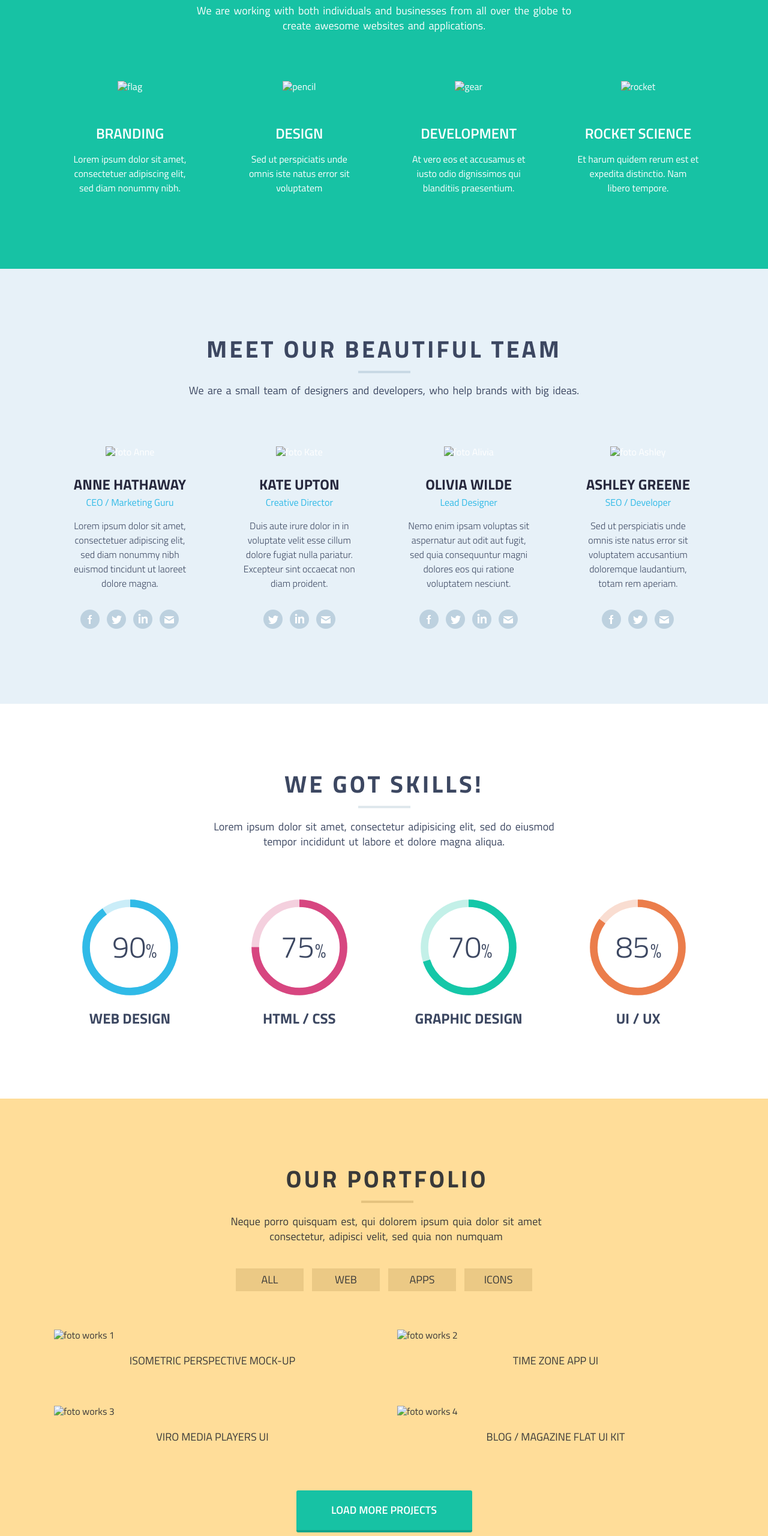
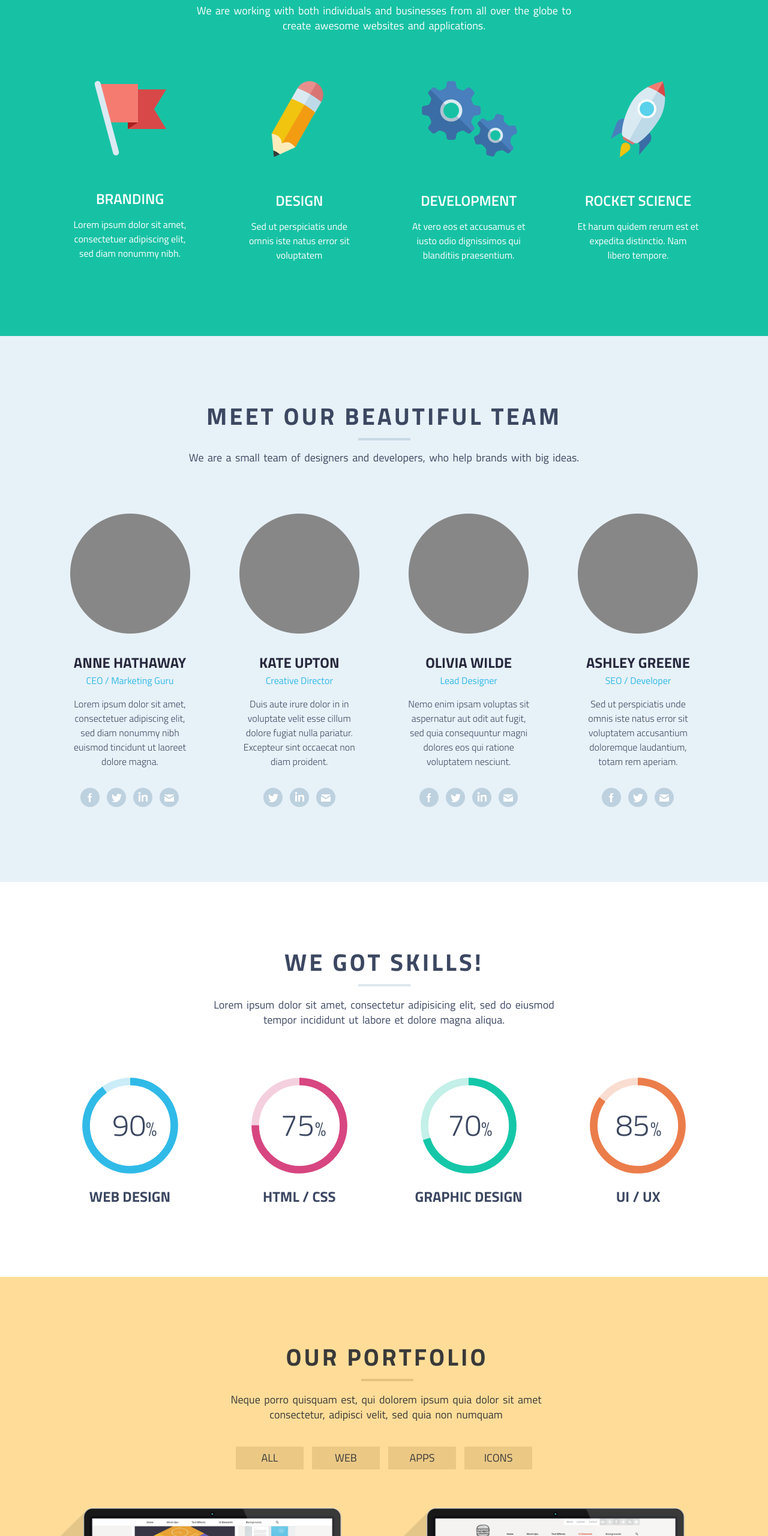
Before and after one commit to Semen2022/Cuda, a plain HTML site: page index.html in a window 1280 px wide. Shown: the part 800-3360 px from the top of the page at 60% size. Drawn offline with Linux system fonts and the light colour scheme.

Commit message:
Поправлены пути в img.

```diff
--- a/index.html
+++ b/index.html
@@ -45,7 +45,7 @@
                 </h6>
                 <div class="block__items">
                     <div class="block__item">
-                        <img class="img_service" src="../WebSite/img/flag.png" alt="flag">
+                        <img class="img_service" src="img/flag.png" alt="flag">
                         <h3>Branding</h3>
                         <div class="description">
                             Lorem ipsum dolor sit amet,
@@ -54,7 +54,7 @@
                         </div>
                     </div>
                     <div class="block__item">
-                        <img class="img_service" src="../WebSite/img/pencil.png" alt="pencil">
+                        <img class="img_service" src="img/pencil.png" alt="pencil">
                         <h3>Design</h3>
                         <div class="description">
                             Sed ut perspiciatis
@@ -63,7 +63,7 @@
                         </div>
                     </div>
                     <div class="block__item">
-                        <img class="img_service" src="../WebSite/img/gear.png" alt="gear">
+                        <img class="img_service" src="img/gear.png" alt="gear">
                         <h3>Development</h3>
                         <div class="description">
                             At vero eos et accusamus et
@@ -72,7 +72,7 @@
                         </div>
                     </div>
                     <div class="block__item">
-                        <img class="img_service" src="../WebSite/img/rocket.png" alt="rocket">
+                        <img class="img_service" src="img/rocket.png" alt="rocket">
                         <h3>ROCKET SCIENCE</h3>
                         <div class="description">
                             Et harum quidem rerum est
@@ -94,7 +94,7 @@
                 </h6>
                 <div class="block__items">
                     <div class="block__item">
-                        <img class="img_team" src="../WebSite/img/Base.png" alt="foto Anne">
+                        <img class="img_team" src="img/Base.png" alt="foto Anne">
                         <h3>ANNE HATHAWAY</h3>
                         <h4>CEO / Marketing Guru</h4>
                         <div class="description">
@@ -111,7 +111,7 @@
                         </div>
                     </div>
                     <div class="block__item">
-                        <img class="img_team" src="../WebSite/img/Base.png" alt="foto Kate">
+                        <img class="img_team" src="img/Base.png" alt="foto Kate">
                         <h3>Kate Upton</h3>
                         <h4>Creative Director</h4>
                         <div class="description">
@@ -126,7 +126,7 @@
                         </div>
                     </div>
                     <div class="block__item">
-                        <img class="img_team" src="../WebSite/img/Base.png" alt="foto Alivia">
+                        <img class="img_team" src="img/Base.png" alt="foto Alivia">
                         <h3>Olivia Wilde</h3>
                         <h4>Lead Designer</h4>
                         <div class="description">
@@ -142,7 +142,7 @@
                         </div>
                     </div>
                     <div class="block__item">
-                        <img class="img_team" src="../WebSite/img/Base.png" alt="foto Ashley">
+                        <img class="img_team" src="img/Base.png" alt="foto Ashley">
                         <h3>Ashley Greene</h3>
                         <h4>SEO / Developer</h4>
                         <div class="description">
@@ -231,19 +231,19 @@
 
                 <div class="pf_block__items">
                     <div class="pf_block__item">
-                        <a href="./pages/all.html"><img class="portfolio_img" src="../WebSite/img/1.png" alt="foto works 1"></a>
+                        <a href="./pages/all.html"><img class="portfolio_img" src="img/1.png" alt="foto works 1"></a>
                         <h3><a href="./pages/all.html">Isometric Perspective Mock-Up</a></h3>
                     </div>
                     <div class="pf_block__item">
-                        <a href="./pages/web.html"><img class="portfolio_img" src="../WebSite/img/2.png" alt="foto works 2"></a>
+                        <a href="./pages/web.html"><img class="portfolio_img" src="img/2.png" alt="foto works 2"></a>
                         <h3><a href="./pages/web.html">Time Zone App UI</a></h3>
                     </div>
                     <div class="pf_block__item">
-                        <a href="./pages/apps.html"><img class="portfolio_img" src="../WebSite/img/3.png" alt="foto works 3"></a>
+                        <a href="./pages/apps.html"><img class="portfolio_img" src="img/3.png" alt="foto works 3"></a>
                         <h3><a href="./pages/apps.html">Viro Media Players UI</a></h3>
                     </div>
                     <div class="pf_block__item">
-                        <a href="./pages/icons.html"><img class="portfolio_img" src="../WebSite/img/4.png" alt="foto works 4"></a>
+                        <a href="./pages/icons.html"><img class="portfolio_img" src="img/4.png" alt="foto works 4"></a>
                         <h3><a href="./pages/icons.html">Blog / Magazine Flat UI Kit</a></h3>
                     </div>
                 </div>
@@ -261,7 +261,7 @@
                 </h6>
                 <div class="pf_block__items">
                     <div class="aboutUs_block__item">
-                        <img class="abouteUs_img" src="../WebSite/img/BaseAboutUs1.png" alt="photo of a person 1">
+                        <img class="abouteUs_img" src="img/BaseAboutUs1.png" alt="photo of a person 1">
                         <div class="noute">
                             <p class="feedback">“Nullam dapibus blandit orci, viverra
                                 gravida dui lobortis eget. Maecenas fringilla urna
@@ -271,7 +271,7 @@
                         </div>
                     </div>
                     <div class="aboutUs_block__item">
-                        <img class="abouteUs_img" src="../WebSite/img/BaseAboutUs2.png" alt="photo of a person 2">
+                        <img class="abouteUs_img" src="img/BaseAboutUs2.png" alt="photo of a person 2">
                         <div class="noute">
                             <p class="feedback">“Vivamus luctus urna sed urna ultricies ac tempor dui sagittis.
                                 In condimentum facilisis porta.”</p>
@@ -280,7 +280,7 @@
                         </div>
                     </div>
                     <div class="aboutUs_block__item">
-                        <img class="abouteUs_img" src="../WebSite/img/BaseAboutUs3.png" alt="photo of a person 3">
+                        <img class="abouteUs_img" src="img/BaseAboutUs3.png" alt="photo of a person 3">
                         <div class="noute">
                             <p class="feedback">“Vivamus luctus urna sed urna ultricies ac tempor dui sagittis.
                                 In condimentum facilisis porta.”</p>
@@ -289,7 +289,7 @@
                         </div>
                     </div>
                     <div class="aboutUs_block__item">
-                        <img class="abouteUs_img" src="../WebSite/img/BaseAboutUs4.png" alt="photo of a person 4">
+                        <img class="abouteUs_img" src="img/BaseAboutUs4.png" alt="photo of a person 4">
                         <div class="noute">
                             <p class="feedback">“Phasellus non purus vel arcu tempor commodo. Fusce semper, purus
                                 vel luctus molestie, risus sem cursus neque.”</p>
```
